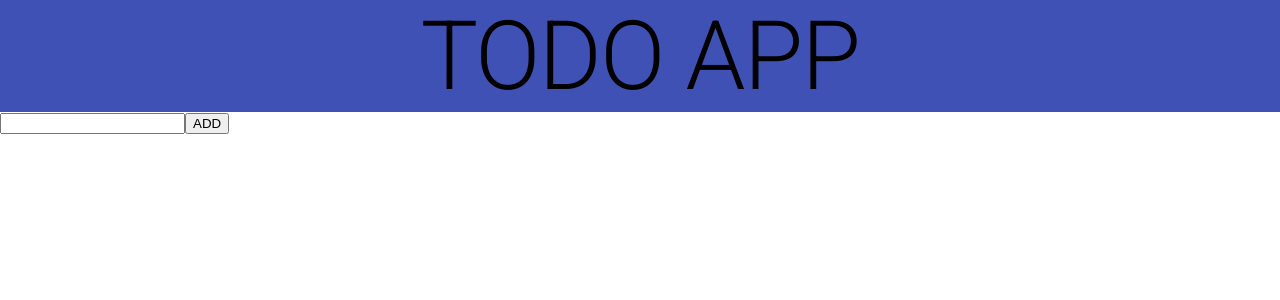
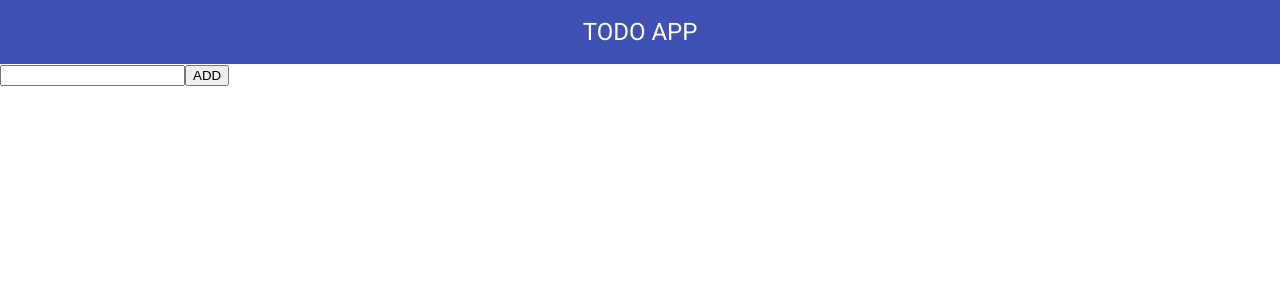
Before and after one commit to idembele70/TODO_React_MUI, a React (Create React App) app: page / in a window 1280 px wide. Shown: the top 300 px of the page. Built offline with nearby package versions, Linux system fonts and the light colour scheme.

Commit message:
title component fait

```diff
--- a/src/components/title.jsx
+++ b/src/components/title.jsx
@@ -1,12 +1,19 @@
-import { Typography, Box } from "@material-ui/core";
+import { Box, colors, Typography, makeStyles } from "@material-ui/core";
+
+const useStyle = makeStyles((theme) => ({
+  title: {
+    color: colors.common.white,
+  },
+}));
 
 export default function Title({ children }) {
+  const classes = useStyle();
+
   return (
-
-      <Box bgcolor="primary.main">
-      <Typography variant="h1" align="center">
+    <Box bgcolor="primary.main" p={2}>
+      <Typography variant="h5" align="center" className={classes.title}>
         {children}
       </Typography>
-      </Box>
+    </Box>
   );
 }
```
Also changed, not shown: 1 other file (tests, documents, lock files or other folders).
